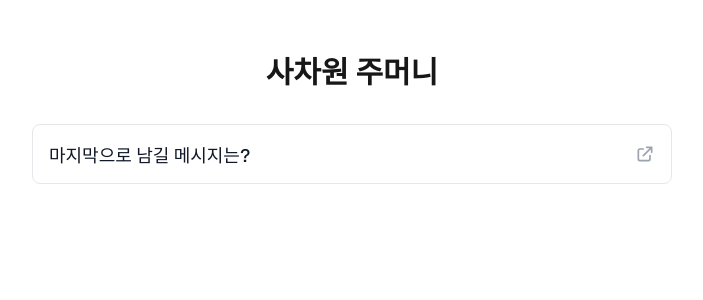
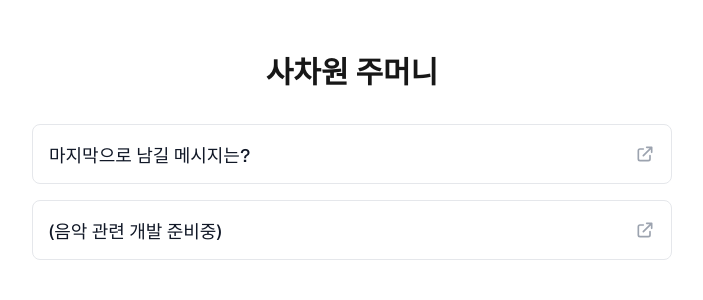
Before and after one commit to YuuuuuuYu/4d4cat-vercel, a Next.js app: page / in a window 1280 px wide. Shown: the top 300 px of the page, without its empty margins (288-991 px from the left). Built offline with nearby package versions, Linux system fonts and the light colour scheme.

Commit message:
chore: 다음 서비스 피드 추가

```diff
--- a/app/page.jsx
+++ b/app/page.jsx
@@ -6,6 +6,11 @@ const feedItems = [
         id: '1',
         title: '마지막으로 남길 메시지는?',
         url: 'https://lastmessage.4d4cat.site'
+    },
+    {
+        id: '2',
+        title: '(음악 관련 개발 준비중)',
+        url: '#'
     }
 ];
 
@@ -19,7 +24,7 @@ export default function Home() {
                 {feedItems.map((item) => (
                     <Link
                         key={item.id}
-                        href={item.url}
+                        href={item.url || "javascript:void(0)"}
                         target="_blank"
                         rel="noopener noreferrer"
                         className={styles.feedItem}
```
